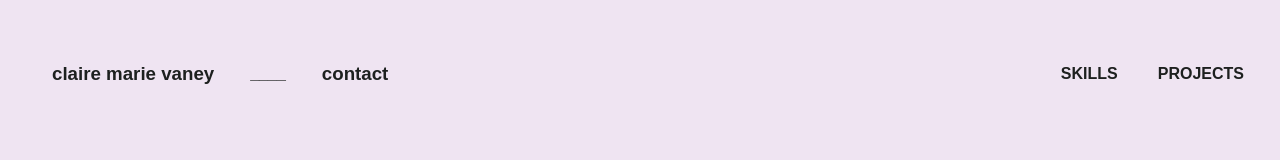
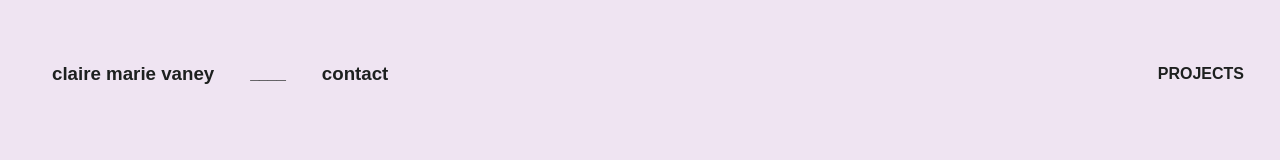
Before and after one commit to ClaireMarieV/Portfolio, a Next.js app: page / in a window 1280 px wide. Shown: the top 160 px of the page. Built offline with nearby package versions, Linux system fonts and the light colour scheme; a web font is replaced by a local one.

Commit message:
removed li skills

```diff
--- a/components/Header.js
+++ b/components/Header.js
@@ -25,28 +25,16 @@ const Header = () => (
         </ul>
       </div>
       <div className="ul">
-        <ul>
-          <li>
-            <Link href="/#skills">
-              <a>
-                <span>SKILLS</span>
-              </a>
-            </Link>
-          </li>
-          <li>
-            <Link href="/projects">
-              <a>
-                <span>PROJECTS</span>
-              </a>
-            </Link>
-          </li>
-        </ul>
+        <Link href="/projects">
+          <a>
+            <span>PROJECTS</span>
+          </a>
+        </Link>
       </div>
     </div>
 
     <style jsx>{`
       .header {
-        // width: 100vw;
         display: flex;
         justify-content: space-between;
         margin: 1rem 1rem 2rem 1rem;
@@ -69,7 +57,7 @@ const Header = () => (
         display: inline-flex;
         padding: 15px 20px;
       }
-      .ul a:after {
+      .ul > a > span:after {
         background: none repeat scroll 0 0 transparent;
         bottom: 0;
         content: "";
```
